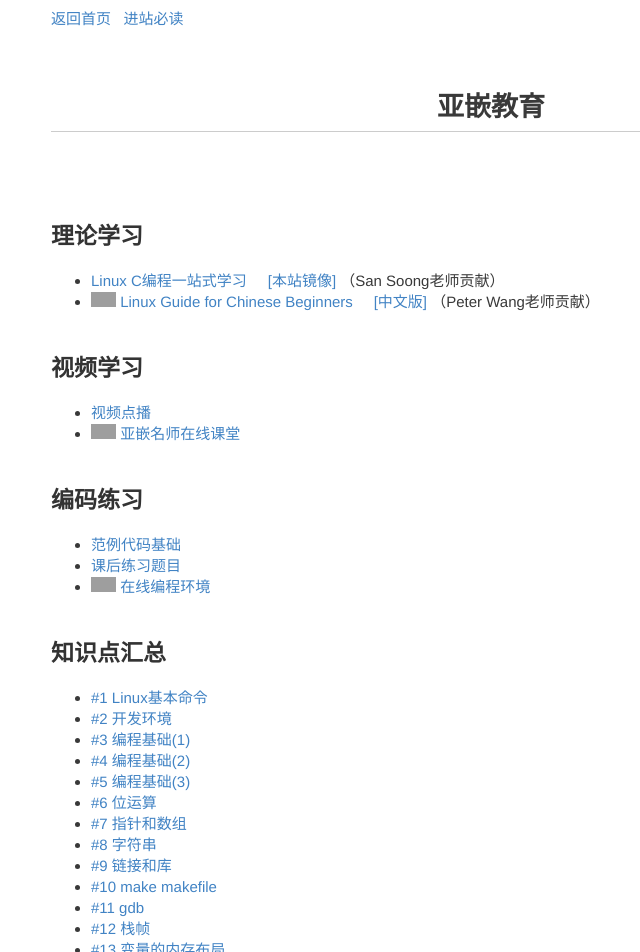
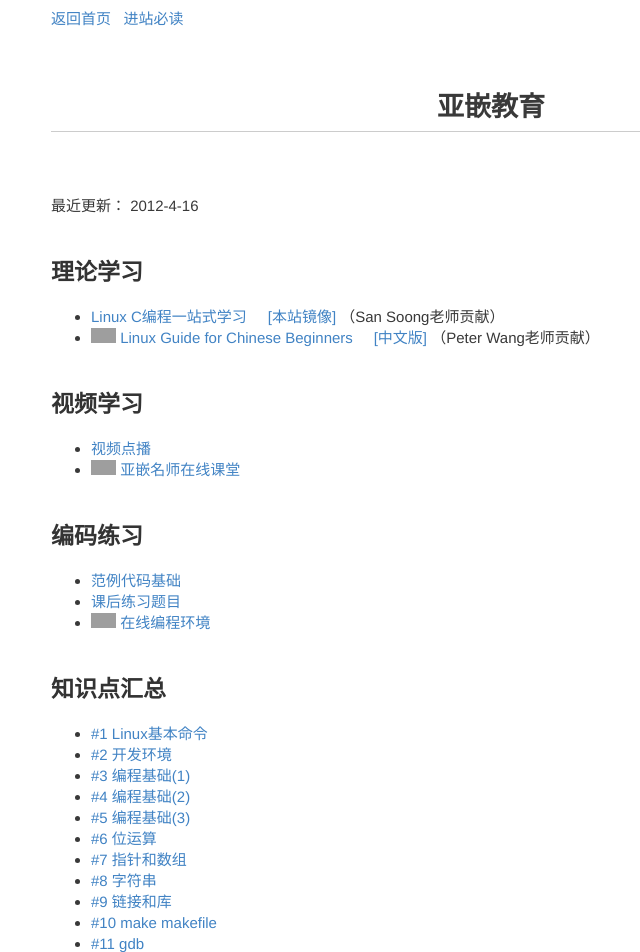
Before and after one commit to akaedu/akaedu.github.com, a Jekyll site: the page built from index.md, in a window 1280 px wide. Shown: the top 952 px of the page, without its empty margins (149-789 px from the left). Built offline with Jekyll 4.4.1, drawn with Linux system fonts in a browser that asks for light colours; Markdown is read by kramdown in place of the engine named in the settings; comment, search, counter and statistics services are not loaded; some of the changed text lies outside the part shown; grey boxes are pictures that could not be loaded.

Commit message:
Update index.md

```diff
--- a/index.md
+++ b/index.md
@@ -3,6 +3,8 @@
 title: 亚嵌教育
 category: tech
 ---
+最近更新： 2012-4-16
+
 ##理论学习
 <ul>
 <li>
@@ -89,6 +91,7 @@
 <li> <img border="0" src="http://www.akaedu.org/img/new2.gif" width="25" height="15">
  <a href="http://www.worldhello.net/gotgithub/"> 探索GitHub </a> <br> </li>
 
+（欢迎两位新成员(QQ&LJB)加入志愿者团队参与网站维护。）
 
 </p>
 </blockquote>
```
